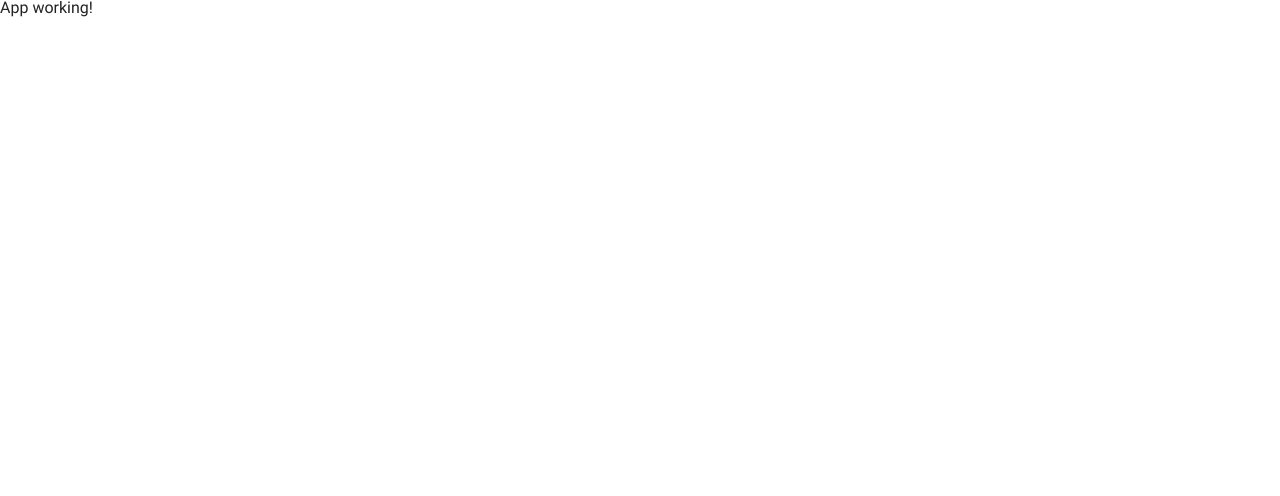
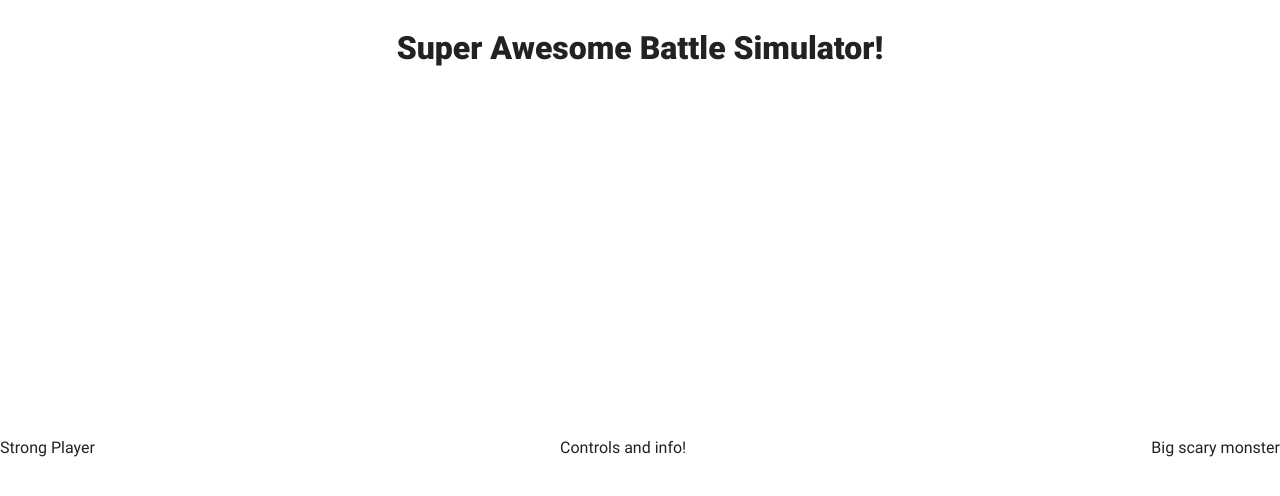
Before and after one commit to SullyJHF/battle-simulator, a React app: page / in a window 1280 px wide. Shown: the top 496 px of the page. Built offline with nearby package versions, Linux system fonts and the light colour scheme; a web font is replaced by a local one.

Commit message:
Basic layout

```diff
--- /dev/null
+++ b/src/Game/Controls/Controls.jsx
@@ -0,0 +1,3 @@
+import React from 'react';
+
+export const Controls = () => <div>Controls and info!</div>;
--- /dev/null
+++ b/src/Game/Game.jsx
@@ -0,0 +1,16 @@
+import React from 'react';
+import { Controls } from './Controls/Controls';
+import './game.scss';
+import { Monster } from './Monster/Monster';
+import { Player } from './Player/Player';
+
+export const Game = () => (
+  <div id="game-wrapper">
+    <h1 id="title">Super Awesome Battle Simulator!</h1>
+    <div id="game">
+      <Player />
+      <Controls />
+      <Monster />
+    </div>
+  </div>
+);
--- /dev/null
+++ b/src/Game/Monster/Monster.jsx
@@ -0,0 +1,3 @@
+import React from 'react';
+
+export const Monster = () => <div>Big scary monster</div>;
--- /dev/null
+++ b/src/Game/Player/Player.jsx
@@ -0,0 +1,3 @@
+import React from 'react';
+
+export const Player = () => <div>Strong Player</div>;
--- /dev/null
+++ b/src/Game/game.scss
@@ -0,0 +1,15 @@
+@import "../mixins";
+
+#game-wrapper {
+  @include flex(column, center);
+  height: 100%;
+  #title {
+    padding: 4vh;
+    font-weight: 900;
+  }
+  #game {
+    @include flex($align: center, $justify: space-between);
+    width: 100%;
+    height: 100%;
+  }
+}
--- /dev/null
+++ b/src/_mixins.scss
@@ -0,0 +1,7 @@
+@mixin flex($dir: row, $align: flex-start, $justify: flex-end) {
+  display: flex;
+  flex: 1;
+  flex-direction: $dir;
+  align-items: $align;
+  justify-content: $justify;
+}
--- a/src/app.scss
+++ b/src/app.scss
@@ -2,3 +2,8 @@
   font-family: "Dot Gothic";
   src: url("fonts/DotGothic16-Regular.ttf");
 }
+
+#root {
+  width: 100vw;
+  height: 100vh;
+}
--- a/src/main.jsx
+++ b/src/main.jsx
@@ -1,8 +1,10 @@
 import React from 'react';
 import ReactDOM from 'react-dom';
+import './app.scss';
+import { Game } from './Game/Game';
 import './reset.css';
 
 ReactDOM.render(
-  <div>App working!</div>,
+  <Game />,
   document.getElementById('root'),
 );
```
